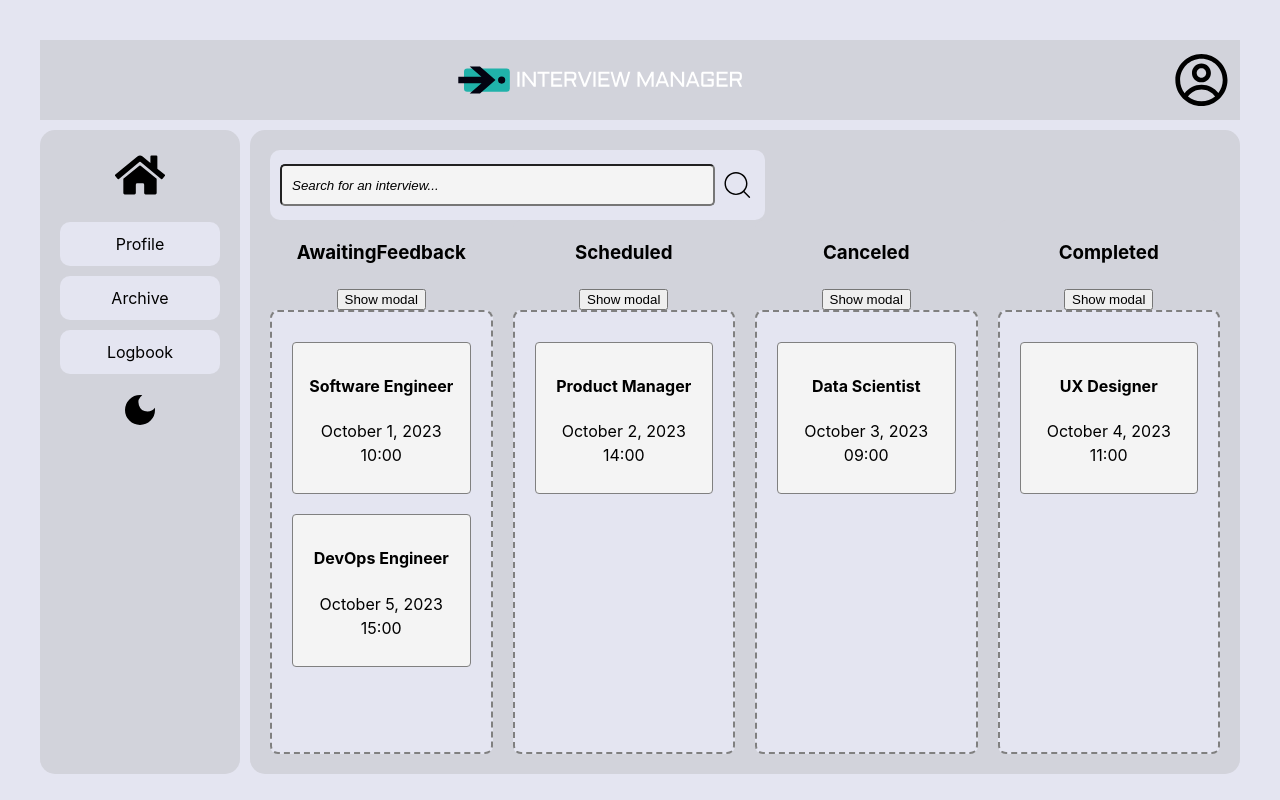
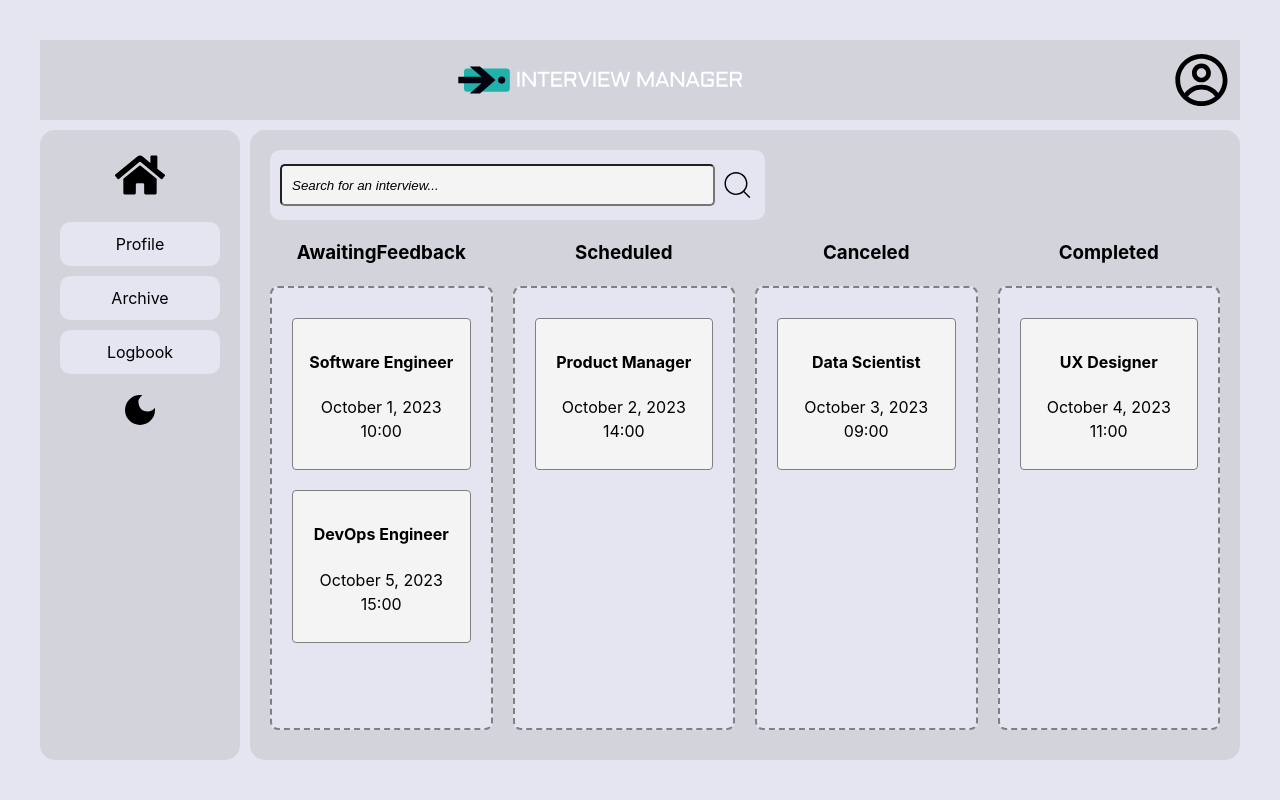
Before and after one commit to johnfa1508/interview-manager-client, a React (Vite) app: page / in a window 1280 px wide. Built offline with nearby package versions, Linux system fonts and the light colour scheme.

Commit message:
draggable title can now be clicked

```diff
--- a/src/components/interviewDashboard/index.jsx
+++ b/src/components/interviewDashboard/index.jsx
@@ -1,5 +1,5 @@
 import { useEffect, useState } from 'react';
-import { DndContext } from '@dnd-kit/core';
+import { DndContext, PointerSensor, useSensor, useSensors } from '@dnd-kit/core';
 import InterviewColumn from '../interviewDashboardColumn';
 import Searchbar from '../searchbar';
 import {
@@ -20,6 +20,13 @@ export default function InterviewDashboard() {
     Completed: []
   });
   const [searchValue, setSearchValue] = useState('');
+  const sensors = useSensors(
+    useSensor(PointerSensor, {
+      activationConstraint: {
+        distance: 8
+      }
+    })
+  );
 
   const handleSearchChange = (event) => {
     setSearchValue(event.target.value);
@@ -89,7 +96,7 @@ export default function InterviewDashboard() {
   return (
     <div>
       <Searchbar searchValue={searchValue} handleChange={handleSearchChange} />
-      <DndContext onDragEnd={handleDragEnd}>
+      <DndContext onDragEnd={handleDragEnd} sensors={sensors}>
         <div className="container">
           {containers.map((id) => (
             <InterviewColumn
--- a/src/components/interviewDashboardColumn/index.jsx
+++ b/src/components/interviewDashboardColumn/index.jsx
@@ -22,17 +22,16 @@ export default function InterviewColumn({ id, interviews, interviewContainer, se
   return (
     <div className="column">
       <h3>{id}</h3>
-      <button onClick={showModal}>Show modal</button>
       <Droppable id={id}>
         {filteredInterviews.map((itemId, index) => {
           const interview = interviews.find((interview) => interview.InterviewId === itemId);
 
           return (
             <Draggable key={itemId} id={itemId} index={index}>
-              <div>
-                <h4>{interview.Job_title}</h4>
-                <p>{formatDateTime(interview.Time)}</p>
-              </div>
+              <h4 className="draggable-title" onClick={showModal}>
+                {interview.Job_title}
+              </h4>
+              <p>{formatDateTime(interview.Time)}</p>
             </Draggable>
           );
         })}
--- a/src/components/interviewDashboardColumn/style.css
+++ b/src/components/interviewDashboardColumn/style.css
@@ -7,3 +7,11 @@
   text-align: center;
   color: var(--text-color);
 }
+
+.draggable-title {
+  cursor: pointer;
+}
+
+.draggable-title:hover {
+  text-decoration: underline;
+}
```
